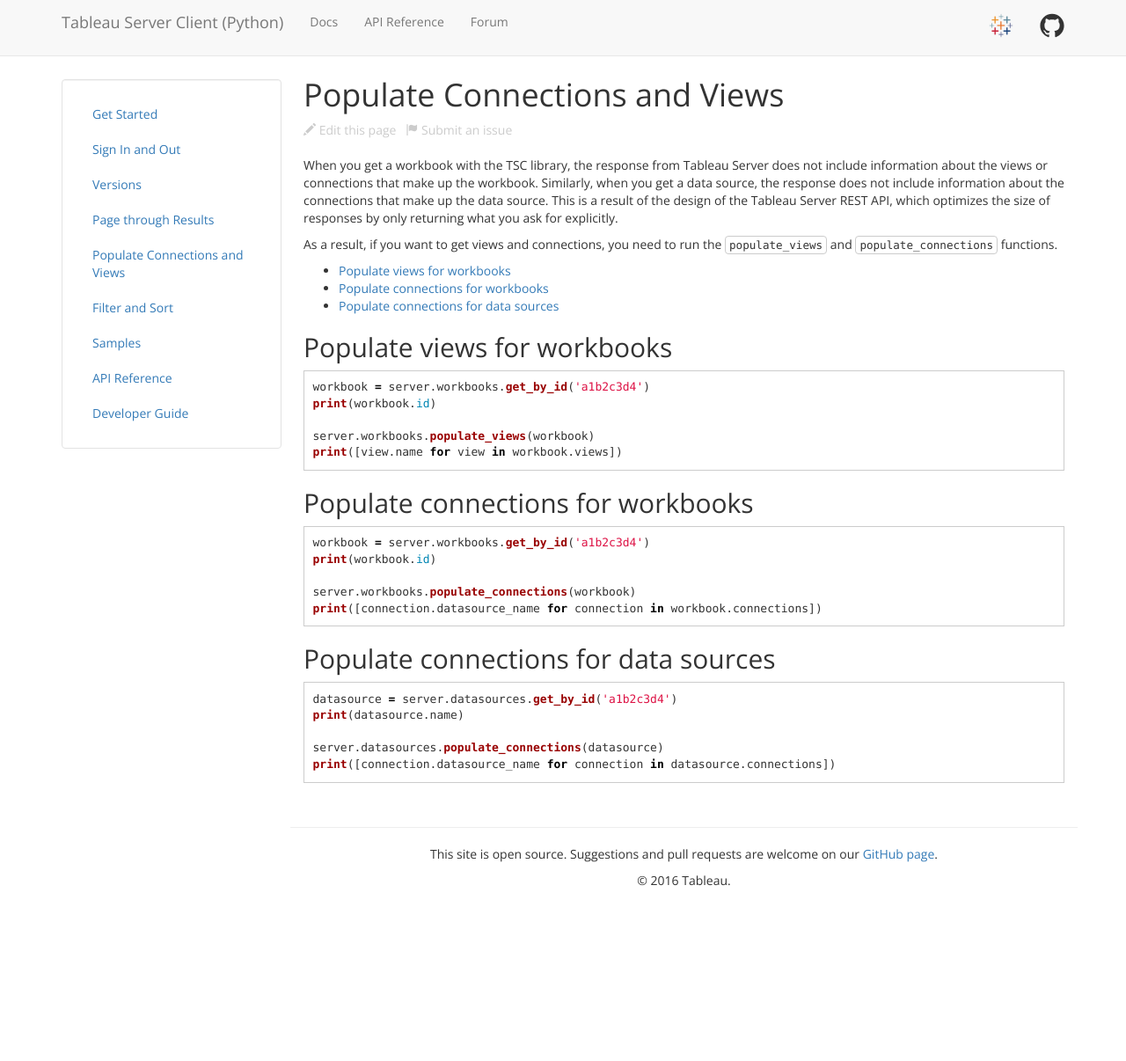
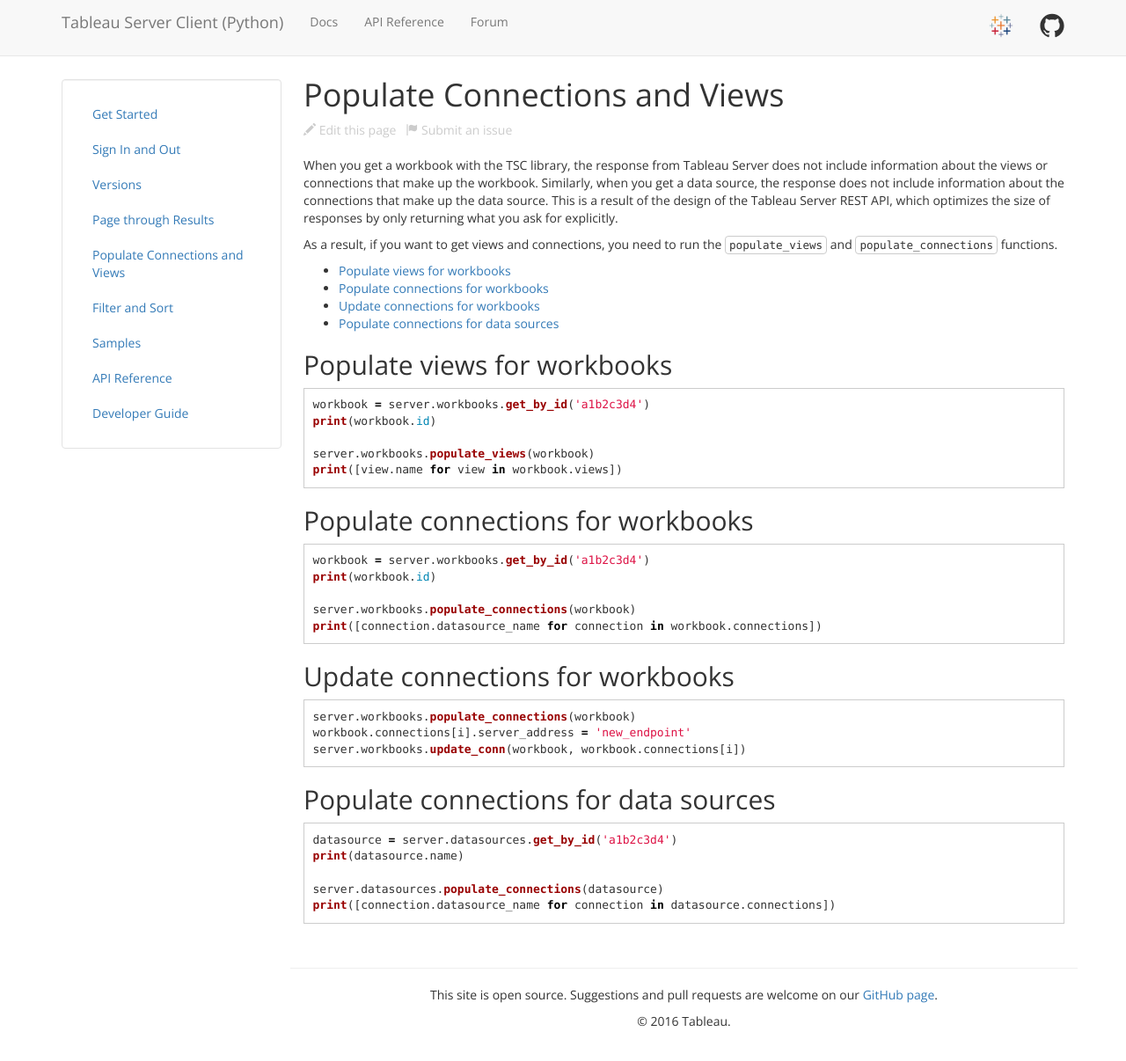
Before and after one commit to tableau/server-client-python, a Jekyll site: the page built from docs/docs/populate-connections-views.md, in a window 1280 px wide and 1211 px high. Shown: the top 1206 px of the window at 88% size. Built offline with Jekyll 4.4.1, drawn with Linux system fonts in a browser that asks for light colours.

Commit message:
Populate workbook connections includes update

````diff
--- a/docs/docs/populate-connections-views.md
+++ b/docs/docs/populate-connections-views.md
@@ -34,6 +34,14 @@
 print([connection.datasource_name for connection in workbook.connections])
 ```
 
+## Update connections for workbooks
+
+```py
+server.workbooks.populate_connections(workbook)
+workbook.connections[i].server_address = 'new_endpoint'
+server.workbooks.update_conn(workbook, workbook.connections[i])
+```
+
 ## Populate connections for data sources
 
 ```py
````
